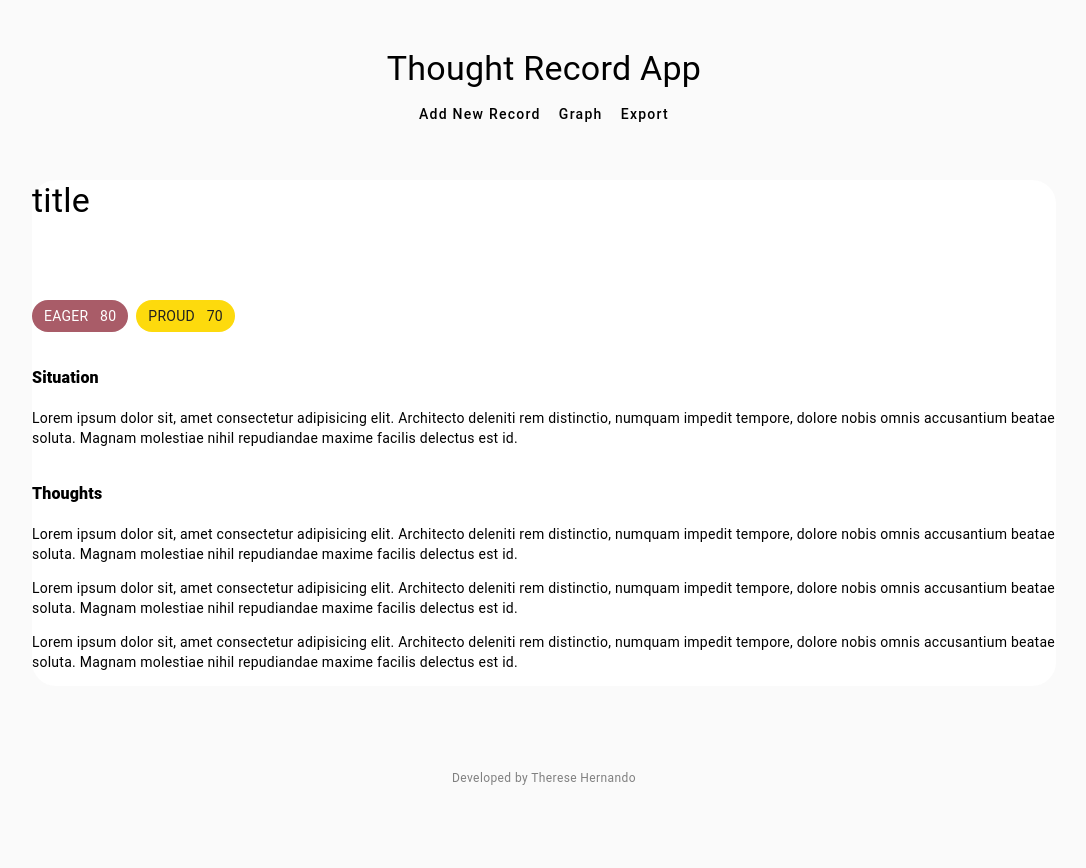
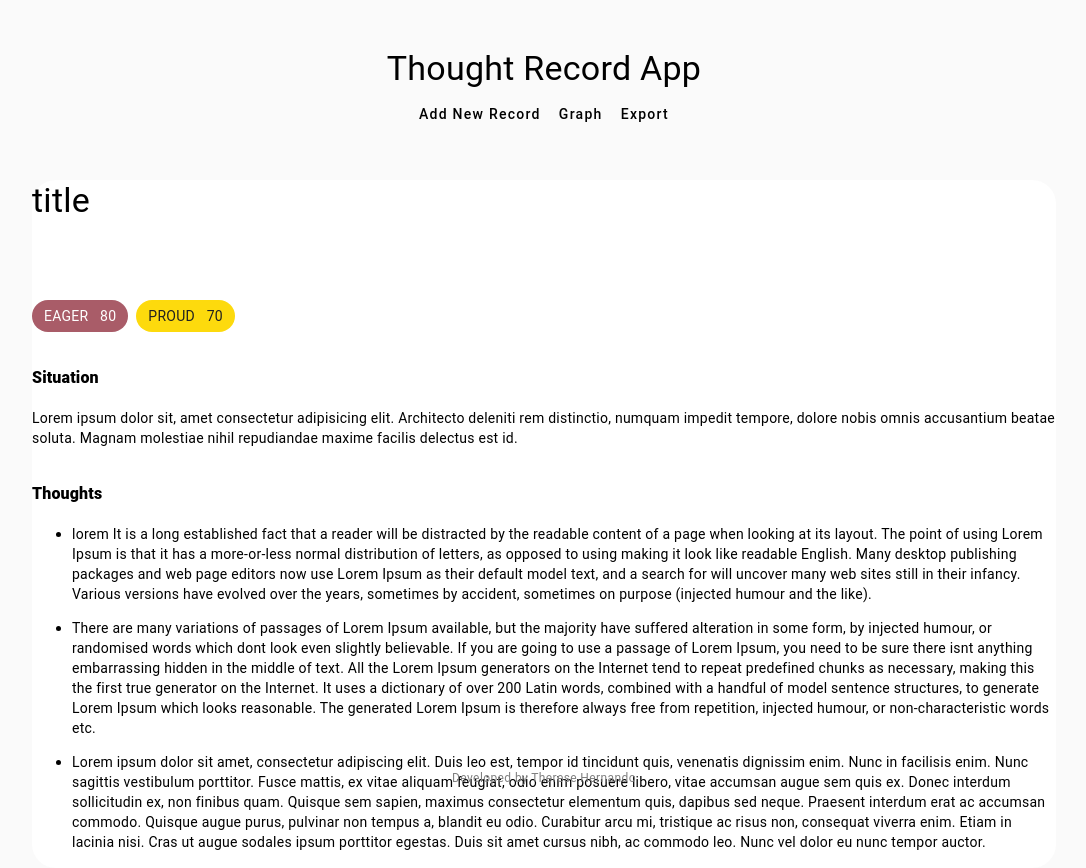
Before and after one commit to theresecodes/thought-record, an Angular app: page /records/1 in a window 1280 px wide. Shown: the whole page, without its empty margins (96-1182 px from the left). Before the commit the page ends 800 px from the top, so only its background shows below. Built offline with nearby package versions, Linux system fonts and the light colour scheme.

Commit message:
feat[thoughts-detail]: implement thoughts detail

```diff
--- a/src/app/records/components/records-page/records-page.component.html
+++ b/src/app/records/components/records-page/records-page.component.html
@@ -1 +1,3 @@
-<router-outlet></router-outlet>
+<div class="records-page">
+  <router-outlet></router-outlet>
+</div>
--- a/src/app/records/components/records-page/records-page.component.scss
+++ b/src/app/records/components/records-page/records-page.component.scss
@@ -0,0 +1,5 @@
+.records-page {
+  overflow: auto;
+  height: 70vh;
+  display: block;
+}
--- a/src/app/records/components/view-record/view-record.component.html
+++ b/src/app/records/components/view-record/view-record.component.html
@@ -12,7 +12,9 @@
 
 <section>
   <h3 class="mat-subtitle-1 section-heading">Thoughts</h3>
-  <p class="mat-body">Lorem ipsum dolor sit, amet consectetur adipisicing elit. Architecto deleniti rem distinctio, numquam impedit tempore, dolore nobis omnis accusantium beatae soluta. Magnam molestiae nihil repudiandae maxime facilis delectus est id.</p>
-  <p class="mat-body">Lorem ipsum dolor sit, amet consectetur adipisicing elit. Architecto deleniti rem distinctio, numquam impedit tempore, dolore nobis omnis accusantium beatae soluta. Magnam molestiae nihil repudiandae maxime facilis delectus est id.</p>
-  <p class="mat-body">Lorem ipsum dolor sit, amet consectetur adipisicing elit. Architecto deleniti rem distinctio, numquam impedit tempore, dolore nobis omnis accusantium beatae soluta. Magnam molestiae nihil repudiandae maxime facilis delectus est id.</p>
+  <ul>
+    <li *ngFor="let thought of thoughts">
+      <p class="mat-body">{{ thought }}</p>
+    </li>
+  </ul>
 </section>
--- a/src/app/records/components/view-record/view-record.component.ts
+++ b/src/app/records/components/view-record/view-record.component.ts
@@ -20,4 +20,10 @@ export class ViewRecordComponent {
     },
   ];
   situation = 'Lorem ipsum dolor sit, amet consectetur adipisicing elit. Architecto deleniti rem distinctio, numquam impedit tempore, dolore nobis omnis accusantium beatae soluta. Magnam molestiae nihil repudiandae maxime facilis delectus est id.';
+  thoughts = [
+    'lorem It is a long established fact that a reader will be distracted by the readable content of a page when looking at its layout. The point of using Lorem Ipsum is that it has a more-or-less normal distribution of letters, as opposed to using  making it look like readable English. Many desktop publishing packages and web page editors now use Lorem Ipsum as their default model text, and a search for  will uncover many web sites still in their infancy. Various versions have evolved over the years, sometimes by accident, sometimes on purpose (injected humour and the like).',
+    'There are many variations of passages of Lorem Ipsum available, but the majority have suffered alteration in some form, by injected humour, or randomised words which dont look even slightly believable. If you are going to use a passage of Lorem Ipsum, you need to be sure there isnt anything embarrassing hidden in the middle of text. All the Lorem Ipsum generators on the Internet tend to repeat predefined chunks as necessary, making this the first true generator on the Internet. It uses a dictionary of over 200 Latin words, combined with a handful of model sentence structures, to generate Lorem Ipsum which looks reasonable. The generated Lorem Ipsum is therefore always free from repetition, injected humour, or non-characteristic words etc.',
+    'Lorem ipsum dolor sit amet, consectetur adipiscing elit. Duis leo est, tempor id tincidunt quis, venenatis dignissim enim. Nunc in facilisis enim. Nunc sagittis vestibulum porttitor. Fusce mattis, ex vitae aliquam feugiat, odio enim posuere libero, vitae accumsan augue sem quis ex. Donec interdum sollicitudin ex, non finibus quam. Quisque sem sapien, maximus consectetur elementum quis, dapibus sed neque. Praesent interdum erat ac accumsan commodo. Quisque augue purus, pulvinar non tempus a, blandit eu odio. Curabitur arcu mi, tristique ac risus non, consequat viverra enim. Etiam in lacinia nisi. Cras ut augue sodales ipsum porttitor egestas. Duis sit amet cursus nibh, ac commodo leo. Nunc vel dolor eu nunc tempor auctor.'
+  ]
+
 }
```
